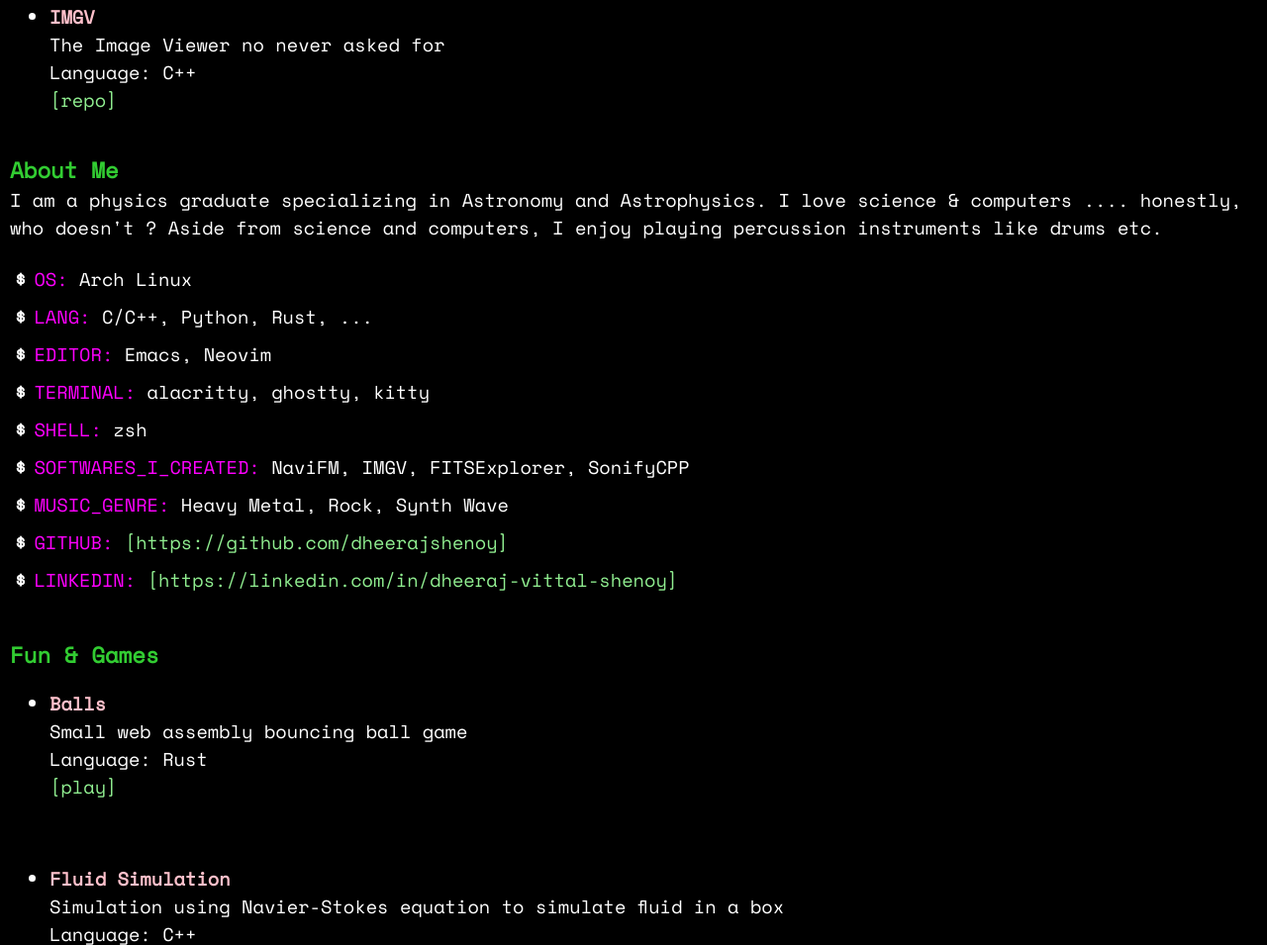
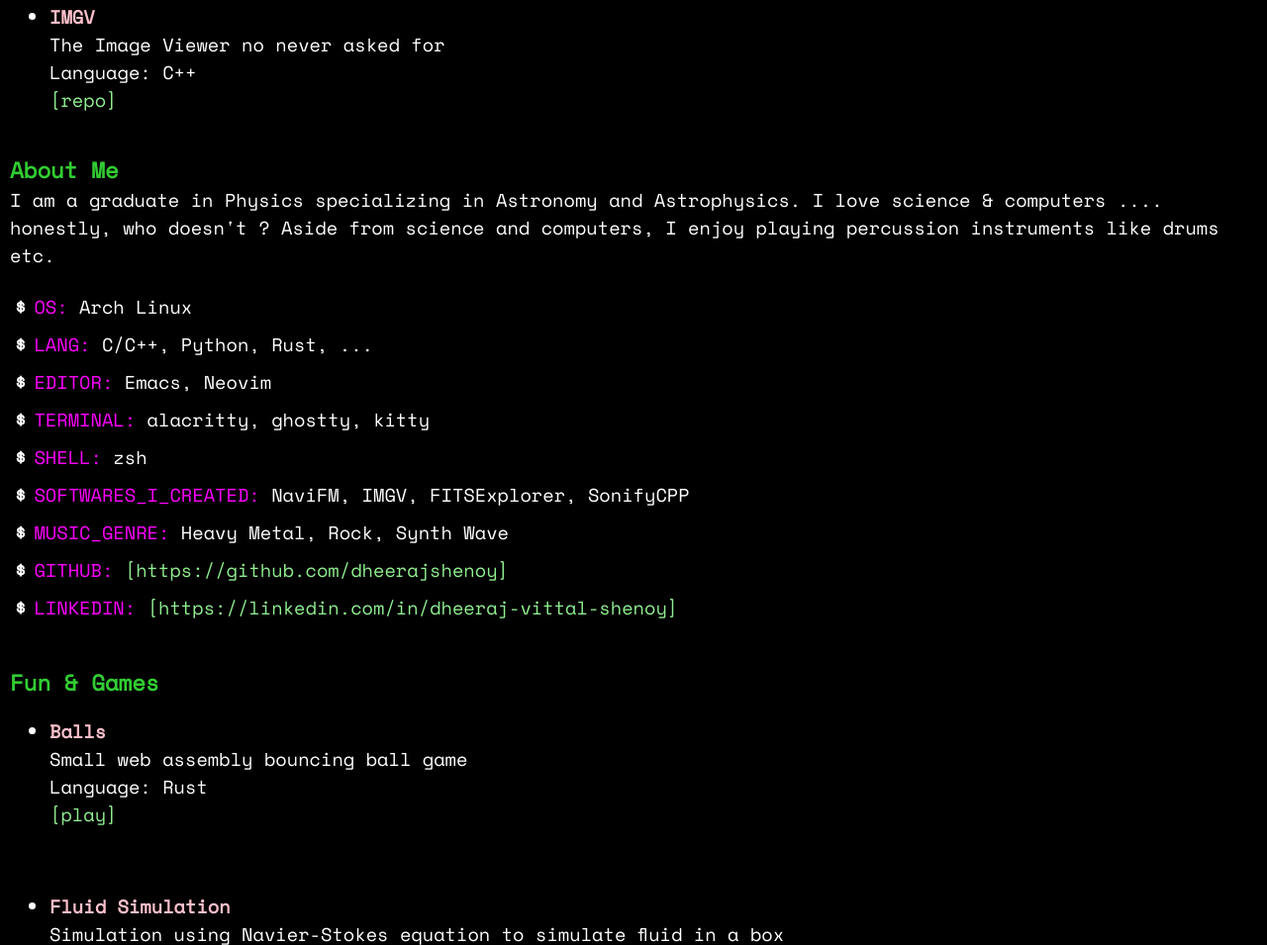
Before and after one commit to dheerajshenoy/dheerajshenoy.github.io, a plain HTML site: page index.html in a window 1280 px wide. Shown: the part 774-1729 px from the top of the page at 99% size. Drawn offline with Linux system fonts and the light colour scheme.

Commit message:
changed about me section

```diff
--- a/index.html
+++ b/index.html
@@ -65,7 +65,7 @@
             <div class="section-heading">About Me</div>
             <br>
 
-            I am a physics graduate specializing in Astronomy and Astrophysics.
+            I am a graduate in Physics specializing in Astronomy and Astrophysics.
             I love science & computers .... honestly, who doesn't ?
             Aside from science and computers, I enjoy playing percussion instruments like drums etc.
 
```
